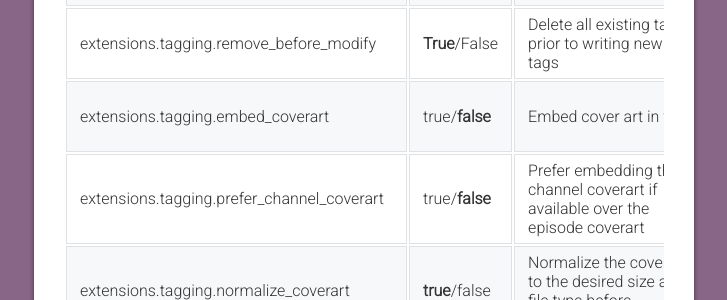
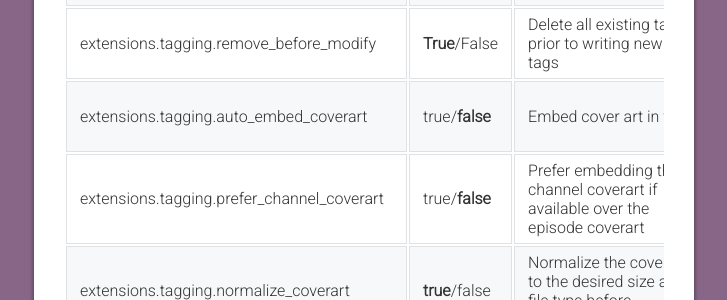
Before and after one commit to gpodder/gpodder.github.io, a Jekyll site: the page built from docs/extensions/tagging.md, in a window 1280 px wide and 900 px high, scrolled down 1102 px. Shown: the part 153-453 px from the top of the window, without its empty margins (276-1003 px from the left). Built offline with Jekyll 4.4.1, drawn with Linux system fonts in a browser that asks for light colours; our own code applies the rules of GitHub Pages for plain Markdown files.

Commit message:
tagging.md: change embed_coverart to auto_embed_coverart

```diff
--- a/docs/extensions/tagging.md
+++ b/docs/extensions/tagging.md
@@ -41,7 +41,7 @@ This extension requires python modules `mutagen` and `pillow`.
 | extensions.tagging.set\_version              | 4              | Sets the id3 version which will be written | git master branch |
 | extensions.tagging.modify\_tags              | **True**/False | Allow tags to be modified rather than simply added. If set to False, remove\_before\_modify has no effect | git master branch |
 | extensions.tagging.remove\_before\_modify    | **True**/False | Delete all existing tags prior to writing new tags | git master branch |
-| extensions.tagging.embed\_coverart           | true/**false** | Embed cover art in file | git master branch |
+| extensions.tagging.auto\_embed\_coverart           | true/**false** | Embed cover art in file | git master branch |
 | extensions.tagging.prefer\_channel\_coverart | true/**false** | Prefer embedding the channel coverart if available over the episode coverart | git master branch |
 | extensions.tagging.normalize\_coverart       | **true**/false | Normalize the coverart to the desired size and file type before embedding it | git master branch |
 | extensions.tagging.episode\_coverart\_size   | 500            | Desired size (in pixels) of coverart. Only used if normalize\_coverart is True | git master branch |
```
